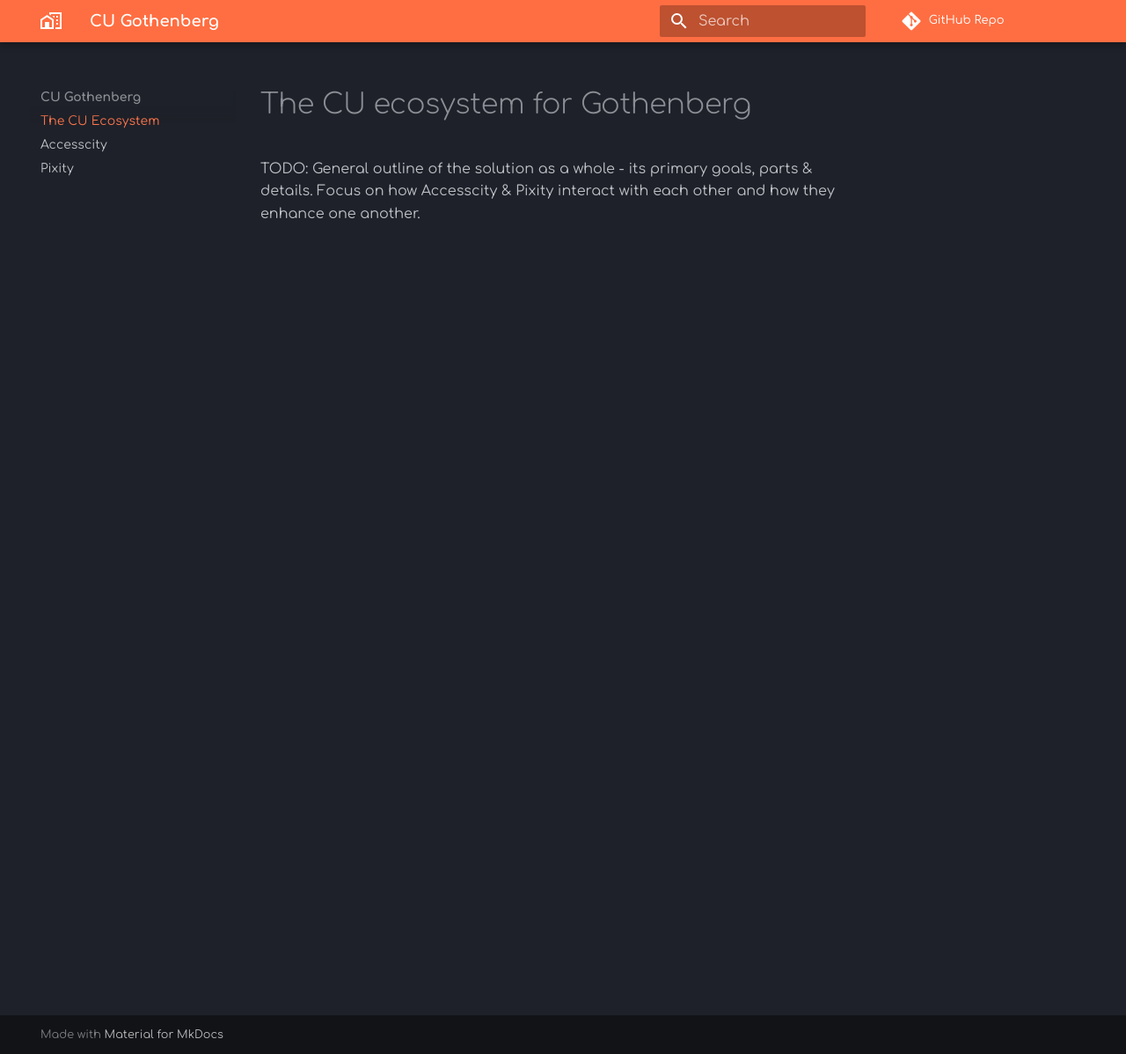
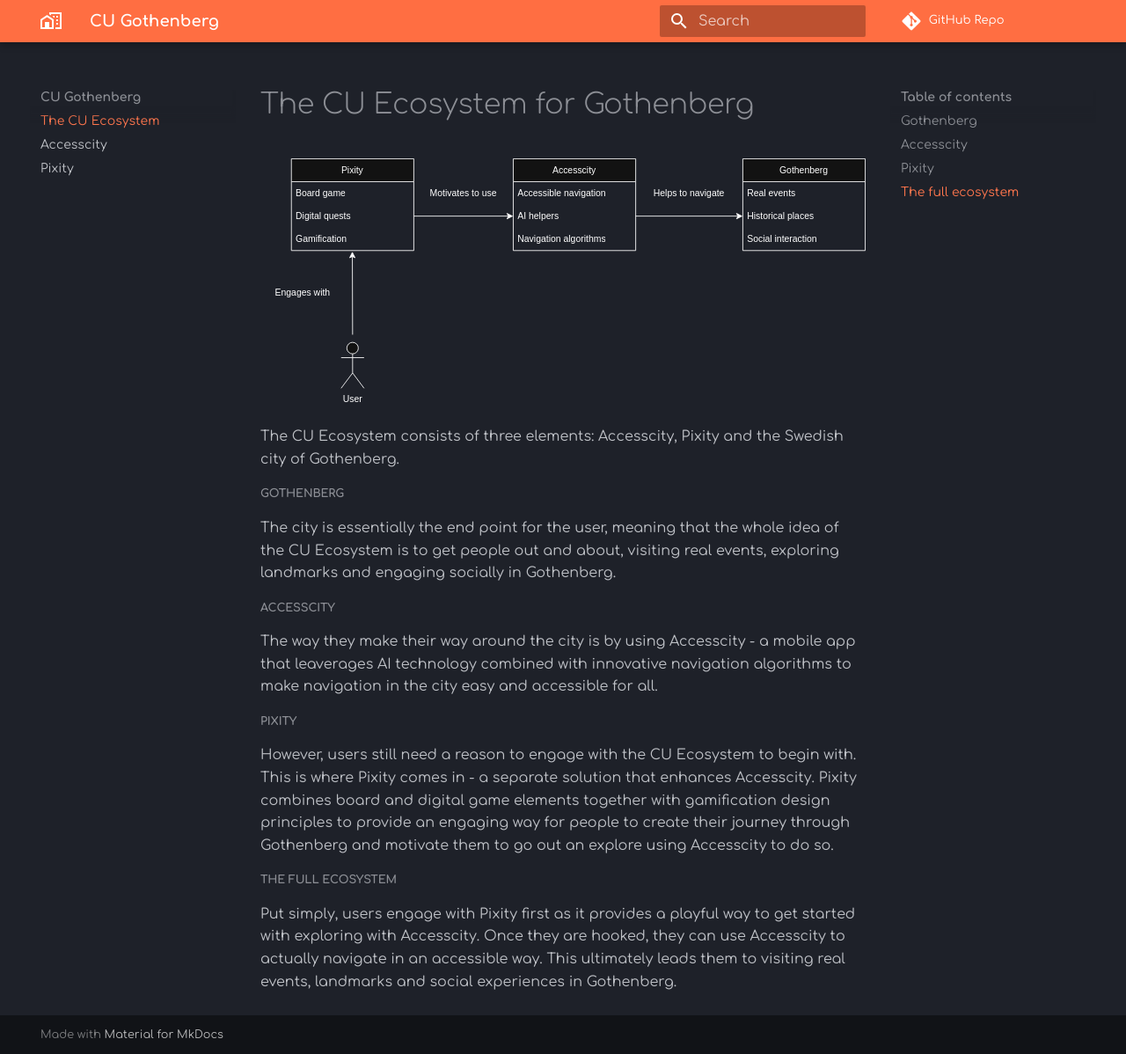
Before and after one commit to pirateshell/pixity-whitepaper, an MkDocs documentation site: the page built from docs/index.md, in a window 1280 px wide and 1198 px high. Shown: the whole window at 88% size. Built offline with MkDocs 1.6.1 and Material for MkDocs 9.7.7, drawn with Linux system fonts in a browser that asks for light colours; comment, search, counter and statistics services are not loaded.

Commit message:
Add description of the CU ecosystem.

```diff
--- a/docs/index.md
+++ b/docs/index.md
@@ -1,5 +1,20 @@
 ---
 title: The CU Ecosystem
 ---
-# The CU ecosystem for Gothenberg
-TODO: General outline of the solution as a whole - its primary goals, parts & details. Focus on how Accesscity & Pixity interact with each other and how they enhance one another.
+# The CU Ecosystem for Gothenberg
+
+![CU Ecosystem Diagram](assets/cu-ecosystem.svg)
+
+The CU Ecosystem consists of three elements: Accesscity, Pixity and the Swedish city of Gothenberg.
+
+##### Gothenberg
+The city is essentially the end point for the user, meaning that the whole idea of the CU Ecosystem is to get people out and about, visiting real events, exploring landmarks and engaging socially in Gothenberg.
+
+##### Accesscity
+The way they make their way around the city is by using Accesscity - a mobile app that leaverages AI technology combined with innovative navigation algorithms to make navigation in the city easy and accessible for all.
+
+##### Pixity
+However, users still need a reason to engage with the CU Ecosystem to begin with. This is where Pixity comes in - a separate solution that enhances Accesscity. Pixity combines board and digital game elements together with gamification design principles to provide an engaging way for people to create their journey through Gothenberg and motivate them to go out an explore using Accesscity to do so.
+
+##### The full ecosystem
+Put simply, users engage with Pixity first as it provides a playful way to get started with exploring with Accesscity. Once they are hooked, they can use Accesscity to actually navigate in an accessible way. This ultimately leads them to visiting real events, landmarks and social experiences in Gothenberg.
```
Also changed, not shown: docs/assets/cu-ecosystem.svg (added), mkdocs.yml (line endings or trailing spaces).
